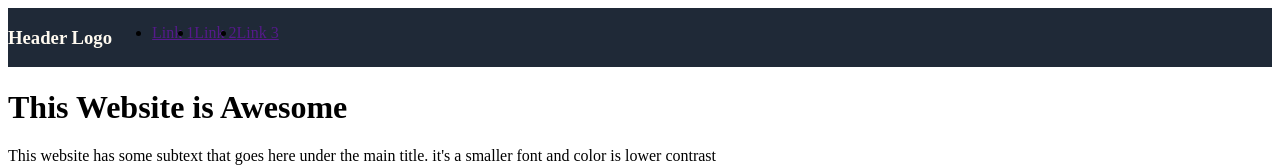
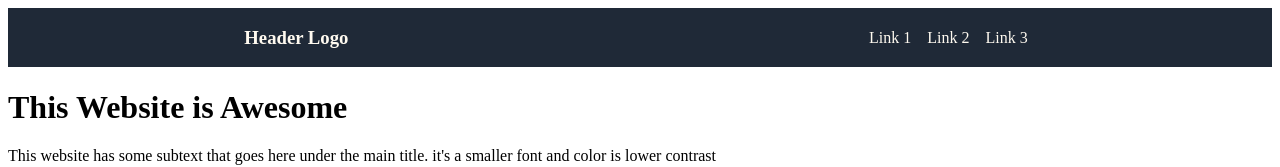
Before and after one commit to zyaka/awesome-webpage, a plain HTML site: page index.html in a window 1280 px wide. Shown: the top 167 px of the page. Drawn offline with Linux system fonts and the light colour scheme.

Commit message:
completed header

```diff
--- a/styles.css
+++ b/styles.css
@@ -1,10 +1,23 @@
+body {
+
+}
 .header {
     background-color: #1f2937;
     display: flex;
+    justify-content: space-around;
 }
 .header-logo {
     color: floralwhite
 }
 .header-list {
     display: flex;
+    align-items: center;
+    justify-content: space-between;
+    list-style: none;
 }
+.header-list li a {
+    color: floralwhite;
+    padding: 8px;
+    text-decoration: none;
+
+}
```
